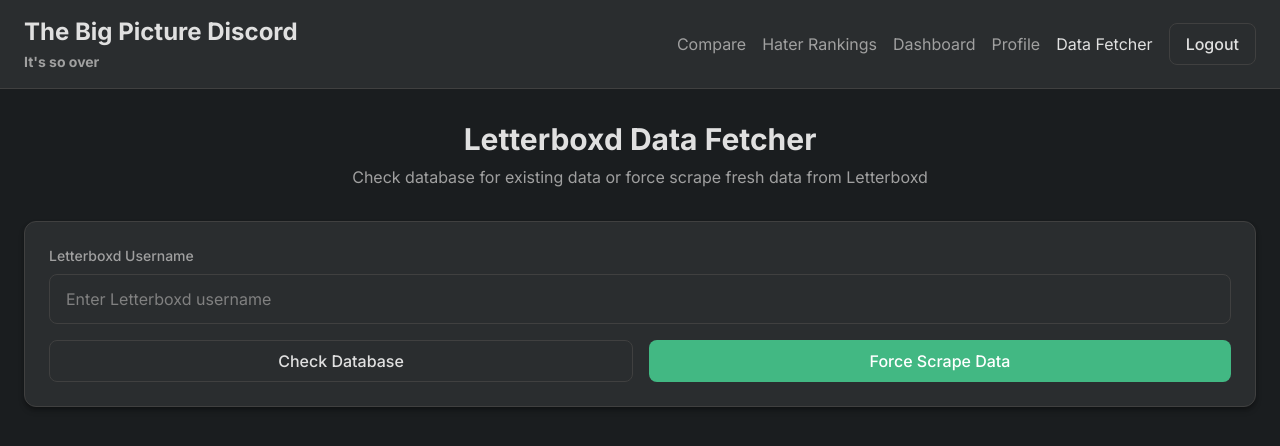
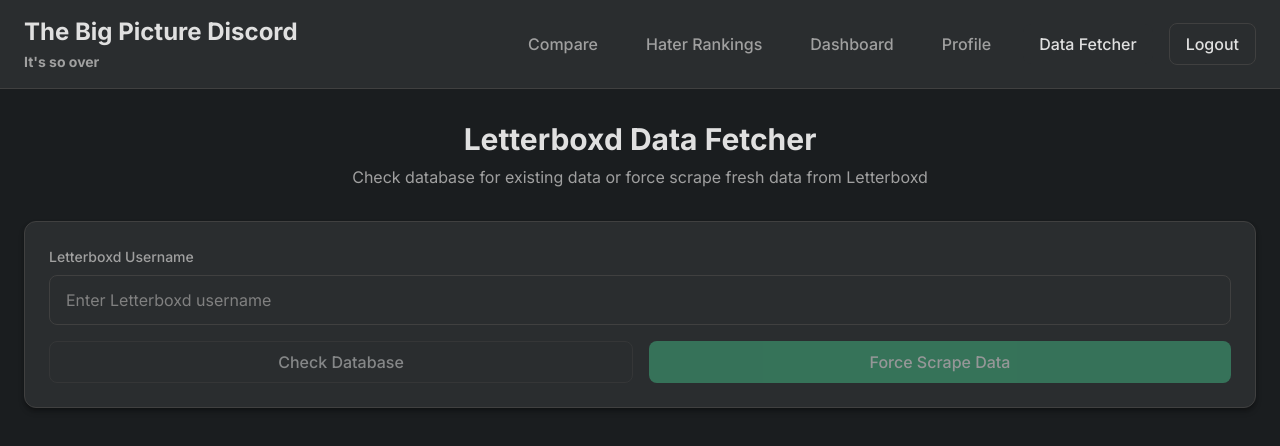
Before and after one commit to k-mada/bpdiscord, a React (Vite) app in the folder src/client/: page /fetcher in a window 1280 px wide. Shown: the top 446 px of the page. Built offline with nearby package versions, Linux system fonts and the light colour scheme; no server answers; sample sign-in values are in the browser's storage.

Commit message:
refactored tailwind implementation

```diff
--- a/src/client/components/Dashboard.tsx
+++ b/src/client/components/Dashboard.tsx
@@ -40,14 +40,14 @@
             <h1 className="text-4xl font-bold text-letterboxd-text-primary mb-4">
               Welcome back, {getUserName()}!
             </h1>
-            <p className="text-letterboxd-text-secondary text-lg">
+            <p className="page-subtitle text-lg">
               Your Letterboxd data analysis dashboard
             </p>
           </div>
 
           {/* Quick Actions */}
           <div className="grid grid-cols-1 md:grid-cols-2 lg:grid-cols-3 gap-6">
-            <div className="card hover:bg-letterboxd-bg-tertiary transition-colors">
+            <div className="card-hover">
               <h3 className="text-xl font-semibold text-letterboxd-text-primary mb-2">
                 Profile
               </h3>
@@ -62,7 +62,7 @@
               </button>
             </div>
 
-            <div className="card hover:bg-letterboxd-bg-tertiary transition-colors">
+            <div className="card-hover">
               <h3 className="text-xl font-semibold text-letterboxd-text-primary mb-2">
                 Data Fetcher
               </h3>
@@ -77,7 +77,7 @@
               </button>
             </div>
 
-            <div className="card hover:bg-letterboxd-bg-tertiary transition-colors">
+            <div className="card-hover">
               <h3 className="text-xl font-semibold text-letterboxd-text-primary mb-2">
                 Compare Users
               </h3>
--- a/src/client/components/Header.tsx
+++ b/src/client/components/Header.tsx
@@ -34,10 +34,10 @@
   };
 
   const getNavButtonClass = (path: string): string => {
-    return `transition-colors duration-200 ${
+    return `btn-ghost ${
       location.pathname === path
-        ? "text-letterboxd-text-primary"
-        : "text-letterboxd-text-secondary hover:text-letterboxd-text-primary"
+        ? "text-letterboxd-text-primary bg-letterboxd-bg-secondary"
+        : ""
     }`;
   };
 
--- a/src/client/components/RatingDistributionHistogram.tsx
+++ b/src/client/components/RatingDistributionHistogram.tsx
@@ -59,13 +59,13 @@
               style={{ width: "10px" }}
             >
               <div
-                className={`rounded-sm transition-all cursor-pointer ${
+                className={
                   count === 0
-                    ? "bg-green-800 opacity-30"
+                    ? "rating-bar-empty"
                     : isTallestBar
-                      ? "bg-letterboxd-accent hover:bg-letterboxd-accent-hover"
-                      : "bg-green-800 hover:bg-green-900"
-                }`}
+                      ? "rating-bar-max"
+                      : "rating-bar-active"
+                }
                 style={{
                   height: `${heightPx}px`,
                   minHeight: "2px",
--- a/src/client/index.css
+++ b/src/client/index.css
@@ -19,27 +19,155 @@
 }
 
 @layer components {
+  /* Base Button Component */
+  .btn {
+    @apply font-medium py-2 px-4 rounded-lg transition-colors duration-200 focus:outline-none focus:ring-2 disabled:opacity-50 disabled:cursor-not-allowed;
+  }
+
+  /* Button Variants */
   .btn-primary {
-    @apply bg-letterboxd-accent hover:bg-letterboxd-accent-hover text-white font-medium py-2 px-4 rounded-lg transition-colors duration-200;
+    @apply btn bg-letterboxd-accent hover:bg-letterboxd-accent-hover text-white focus:ring-letterboxd-accent/50;
   }
 
   .btn-secondary {
-    @apply bg-letterboxd-bg-secondary hover:bg-letterboxd-bg-tertiary text-letterboxd-text-primary font-medium py-2 px-4 rounded-lg border border-letterboxd-border transition-colors duration-200;
+    @apply btn bg-letterboxd-bg-secondary hover:bg-letterboxd-bg-tertiary text-letterboxd-text-primary border border-letterboxd-border focus:ring-letterboxd-accent/50;
   }
 
+  .btn-danger {
+    @apply btn bg-red-600 hover:bg-red-700 text-white focus:ring-red-500/50;
+  }
+
+  .btn-ghost {
+    @apply btn bg-transparent hover:bg-letterboxd-bg-secondary text-letterboxd-text-secondary hover:text-letterboxd-text-primary focus:ring-letterboxd-accent/50;
+  }
+
+  /* Card Components */
   .card {
     @apply bg-letterboxd-bg-secondary rounded-xl p-6 shadow-letterboxd border border-letterboxd-border;
   }
 
+  .card-hover {
+    @apply card hover:bg-letterboxd-bg-tertiary transition-colors cursor-pointer;
+  }
+
+  /* Form Components */
   .input-field {
     @apply bg-letterboxd-bg-secondary border border-letterboxd-border rounded-lg px-4 py-3 text-letterboxd-text-primary placeholder-letterboxd-text-muted focus:outline-none focus:ring-2 focus:ring-letterboxd-accent focus:border-transparent transition-all duration-200;
   }
 
+  .input-field-error {
+    @apply input-field border-red-500 focus:ring-red-500/50;
+  }
+
+  /* Typography Components */
   .section-title {
     @apply text-xl font-semibold text-letterboxd-text-primary uppercase tracking-wide mb-4;
   }
 
+  .page-title {
+    @apply text-3xl font-bold text-letterboxd-text-primary mb-2;
+  }
+
+  .page-subtitle {
+    @apply text-letterboxd-text-secondary mb-8;
+  }
+
+  /* Badge Components */
   .pro-badge {
     @apply bg-letterboxd-pro text-black text-xs font-bold px-2 py-1 rounded;
   }
+
+  .badge {
+    @apply inline-flex items-center px-2.5 py-0.5 rounded-full text-xs font-medium;
+  }
+
+  .badge-success {
+    @apply badge bg-green-100 text-green-800;
+  }
+
+  .badge-error {
+    @apply badge bg-red-100 text-red-800;
+  }
+
+  .badge-warning {
+    @apply badge bg-yellow-100 text-yellow-800;
+  }
+
+  /* Table Components */
+  .table-header {
+    @apply px-6 py-3 text-left text-xs font-medium text-letterboxd-text-secondary uppercase tracking-wider;
+  }
+
+  .table-cell {
+    @apply px-6 py-1 whitespace-nowrap text-sm;
+  }
+
+  .table-cell-primary {
+    @apply table-cell text-letterboxd-text-primary;
+  }
+
+  .table-cell-secondary {
+    @apply table-cell text-letterboxd-text-secondary;
+  }
+
+  .table-row-hover {
+    @apply hover:bg-letterboxd-bg-primary transition-colors duration-200;
+  }
+
+  .table-row-winner {
+    @apply bg-green-900/20;
+  }
+
+  /* Loading Components */
+  .loading-spinner {
+    @apply animate-spin rounded-full border-b-2 border-letterboxd-accent;
+  }
+
+  .loading-container {
+    @apply flex justify-center items-center min-h-64;
+  }
+
+  /* Animation Classes */
+  .fade-in {
+    @apply animate-fade-in;
+  }
+
+  .slide-up {
+    @apply animate-slide-up;
+  }
+
+  /* Utility Classes */
+  .focus-visible {
+    @apply focus:ring-2 focus:ring-letterboxd-accent focus:ring-offset-2 focus:ring-offset-letterboxd-bg-primary;
+  }
+
+  .sr-only {
+    @apply absolute w-px h-px p-0 -m-px overflow-hidden whitespace-nowrap border-0;
+  }
+
+  .scrollbar-hide {
+    -ms-overflow-style: none;
+    scrollbar-width: none;
+  }
+
+  .scrollbar-hide::-webkit-scrollbar {
+    display: none;
+  }
+
+  /* Rating Components */
+  .rating-bar {
+    @apply rounded-sm transition-all cursor-pointer w-2.5 min-h-0.5;
+  }
+
+  .rating-bar-empty {
+    @apply rating-bar bg-green-800 opacity-30;
+  }
+
+  .rating-bar-active {
+    @apply rating-bar bg-green-800 hover:bg-green-900;
+  }
+
+  .rating-bar-max {
+    @apply rating-bar bg-letterboxd-accent hover:bg-letterboxd-accent-hover;
+  }
 }
--- a/src/client/package.json
+++ b/src/client/package.json
@@ -49,6 +49,7 @@
   "devDependencies": {
     "@vitejs/plugin-react": "^5.0.0",
     "autoprefixer": "^10.4.21",
+    "cssnano": "^7.1.1",
     "eslint": "^9.33.0",
     "http-proxy-middleware": "^3.0.5",
     "postcss": "^8.5.6",
--- a/src/client/tailwind.config.js
+++ b/src/client/tailwind.config.js
@@ -1,17 +1,20 @@
 /** @type {import('tailwindcss').Config} */
 module.exports = {
+  mode: 'jit', // Enable Just-In-Time mode for better performance
   content: [
     "./index.html",
-    "./*.{js,jsx,ts,tsx}",
+    "./src/**/*.{js,jsx,ts,tsx}",
     "./components/**/*.{js,jsx,ts,tsx}",
     "./services/**/*.{js,jsx,ts,tsx}",
-    "!./node_modules/**/*"
+    "!./node_modules"
   ],
+  darkMode: 'class', // Enable class-based dark mode
   theme: {
     extend: {
       colors: {
-        // Letterboxd-inspired color palette
+        // Letterboxd-inspired color palette with light mode variants
         letterboxd: {
+          // Dark mode (default)
           "bg-primary": "#1a1d1f", // Main dark background
           "bg-secondary": "#2a2d2f", // Slightly lighter background
           "bg-tertiary": "#3a3d3f", // Even lighter for cards/sections
@@ -23,20 +26,29 @@
           pro: "#f5c518", // PRO badge gold
           border: "#404040", // Border color
           "border-light": "#505050", // Lighter border
+          // Light mode variants
+          "bg-primary-light": "#f8f9fa",
+          "bg-secondary-light": "#ffffff",
+          "bg-tertiary-light": "#f1f3f4",
+          "text-primary-light": "#1a1d1f",
+          "text-secondary-light": "#6c757d",
+          "text-muted-light": "#9ca3af",
+          "border-light-mode": "#e5e7eb",
+          "border-light-light": "#d1d5db",
         },
       },
       fontFamily: {
         sans: ["Inter", "Roboto", "Arial", "sans-serif"],
       },
       fontSize: {
-        xs: ["0.75rem", { lineHeight: "1rem" }],
-        sm: ["0.875rem", { lineHeight: "1.25rem" }],
-        base: ["1rem", { lineHeight: "1.5rem" }],
-        lg: ["1.125rem", { lineHeight: "1.75rem" }],
-        xl: ["1.25rem", { lineHeight: "1.75rem" }],
-        "2xl": ["1.5rem", { lineHeight: "2rem" }],
-        "3xl": ["1.875rem", { lineHeight: "2.25rem" }],
-        "4xl": ["2.25rem", { lineHeight: "2.5rem" }],
+        xs: ["0.75rem", { lineHeight: "1.5", letterSpacing: "0.05em" }],
+        sm: ["0.875rem", { lineHeight: "1.5" }],
+        base: ["1rem", { lineHeight: "1.5" }],
+        lg: ["1.125rem", { lineHeight: "1.4" }],
+        xl: ["1.25rem", { lineHeight: "1.4" }],
+        "2xl": ["1.5rem", { lineHeight: "1.3" }],
+        "3xl": ["1.875rem", { lineHeight: "1.2" }],
+        "4xl": ["2.25rem", { lineHeight: "1.1" }],
       },
       spacing: {
         18: "4.5rem",
@@ -51,10 +63,20 @@
           "0 4px 6px -1px rgba(0, 0, 0, 0.3), 0 2px 4px -1px rgba(0, 0, 0, 0.2)",
         "letterboxd-lg":
           "0 10px 15px -3px rgba(0, 0, 0, 0.3), 0 4px 6px -2px rgba(0, 0, 0, 0.2)",
+        "letterboxd-light":
+          "0 4px 6px -1px rgba(0, 0, 0, 0.1), 0 2px 4px -1px rgba(0, 0, 0, 0.06)",
+        "letterboxd-lg-light":
+          "0 10px 15px -3px rgba(0, 0, 0, 0.1), 0 4px 6px -2px rgba(0, 0, 0, 0.05)",
+      },
+      transitionDuration: {
+        'DEFAULT': '200ms',
+        'fast': '150ms',
+        'slow': '300ms'
       },
       animation: {
         "fade-in": "fadeIn 0.3s ease-in-out",
         "slide-up": "slideUp 0.3s ease-out",
+        "spin": "spin 1s linear infinite",
       },
       keyframes: {
         fadeIn: {
@@ -65,7 +87,18 @@
           "0%": { transform: "translateY(10px)", opacity: "0" },
           "100%": { transform: "translateY(0)", opacity: "1" },
         },
+        spin: {
+          "0%": { transform: "rotate(0deg)" },
+          "100%": { transform: "rotate(360deg)" },
+        },
       },
+      utilities: {
+        '.scrollbar-hide': {
+          '-ms-overflow-style': 'none',
+          'scrollbar-width': 'none',
+          '&::-webkit-scrollbar': { display: 'none' }
+        }
+      }
     },
   },
   plugins: [],
--- a/src/client/vite.config.js
+++ b/src/client/vite.config.js
@@ -14,6 +14,28 @@
   build: {
     outDir: "build",
     sourcemap: true,
+    cssCodeSplit: true,
+    rollupOptions: {
+      output: {
+        manualChunks: {
+          vendor: ['react', 'react-dom'],
+          router: ['react-router-dom'],
+        },
+      },
+    },
+  },
+  css: {
+    postcss: {
+      plugins: [
+        require('tailwindcss'),
+        require('autoprefixer'),
+        ...(process.env.NODE_ENV === 'production' ? [
+          require('cssnano')({
+            preset: 'default'
+          })
+        ] : [])
+      ]
+    }
   },
   server: {
     port: 5173,
```
Also changed, not shown: src/client/components/HaterRankings.tsx (+10 -10 lines), src/client/components/UserComparison.tsx (+21 -21 lines), 1 other file (tests, documents, lock files or other folders).
